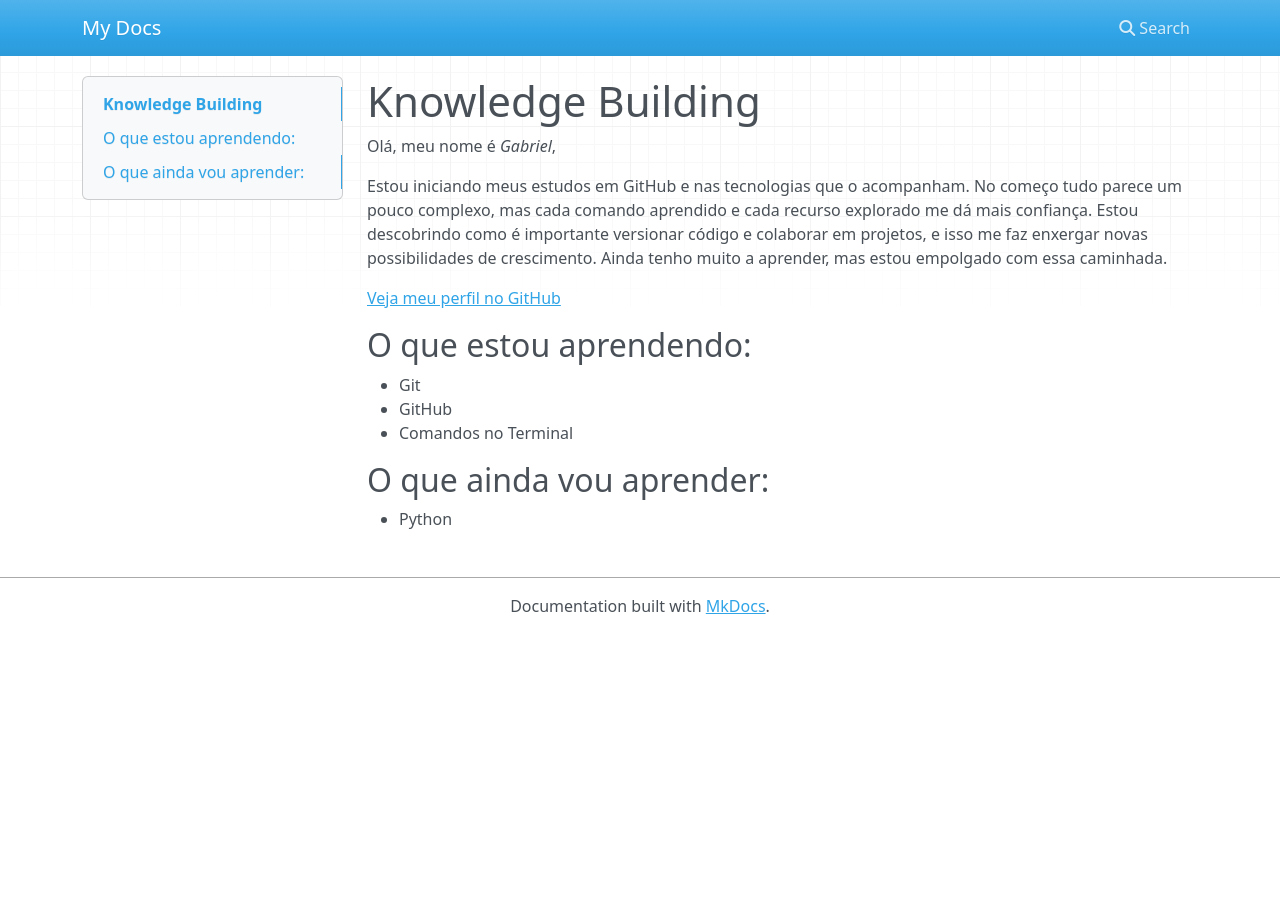
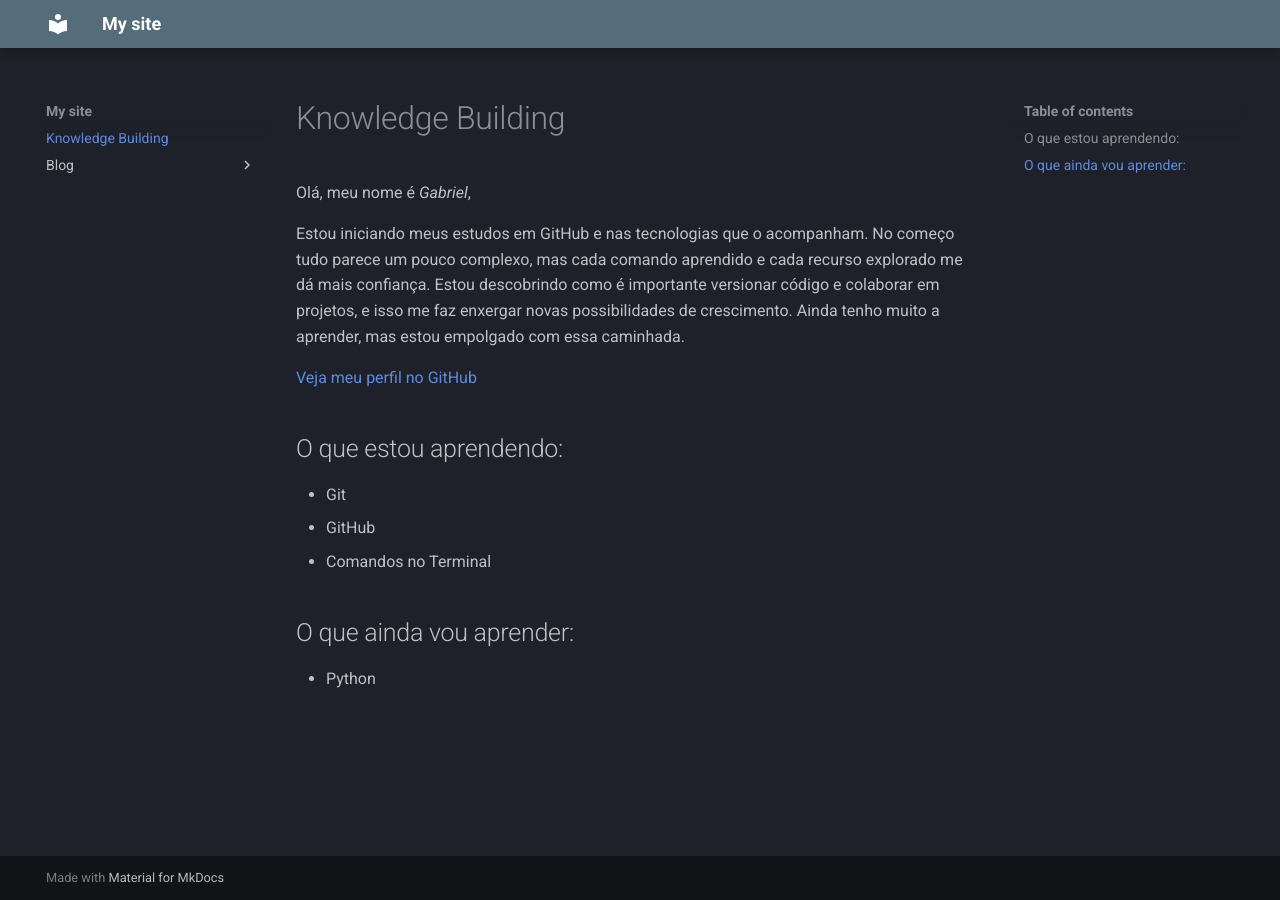
Before and after one commit to gllisboads/knowledge-building, an MkDocs documentation site: the page built from docs/index.md, in a window 1280 px wide. Built offline with MkDocs 1.6.1 and Material for MkDocs 9.7.7, drawn with Linux system fonts in a browser that asks for light colours; nearby versions of some CDN libraries.

Commit message:
Salve de segurança

```diff
--- a/mkdocs.yml
+++ b/mkdocs.yml
@@ -1 +1,14 @@
-site_name: My Docs
+site_name: My site
+site_url: https://mydomain.org/mysite
+theme:
+  name: material
+  palette:
+    scheme: slate
+    primary: blue grey
+    accent: cyan
+  font:
+    text: Roboto
+    code: Roboto mono
+
+plugins:
+  - blog
--- a/pyproject.toml
+++ b/pyproject.toml
@@ -8,7 +8,8 @@
 readme = "README.md"
 requires-python = ">=3.12"
 dependencies = [
-    "mkdocs (>=1.6.1,<2.0.0)"
+    "mkdocs (>=1.6.1,<2.0.0)",
+    "mkdocs-material (>=9.6.18,<10.0.0)"
 ]
 
 
```
Also changed, not shown: docs/blog/index.md (added, +1 -0 lines), 1 other file.
